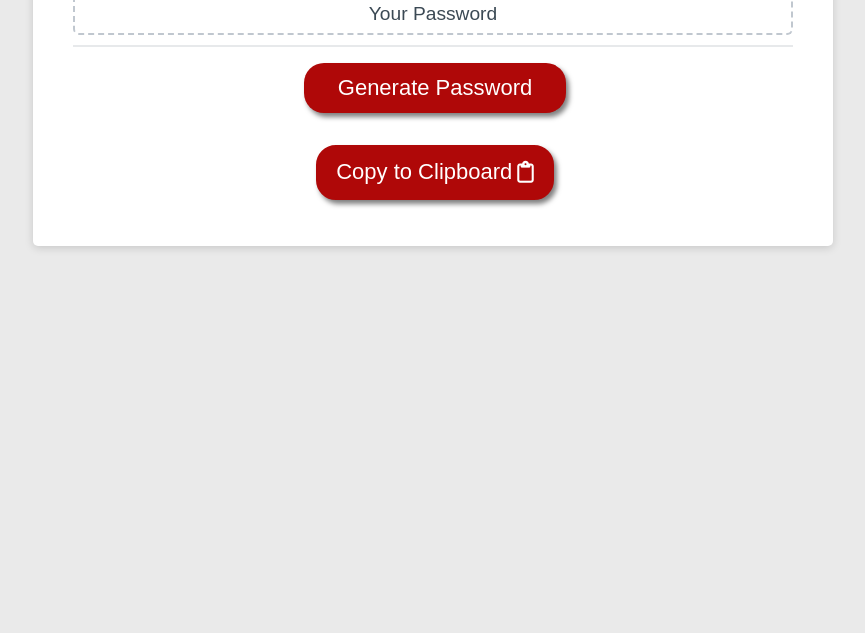
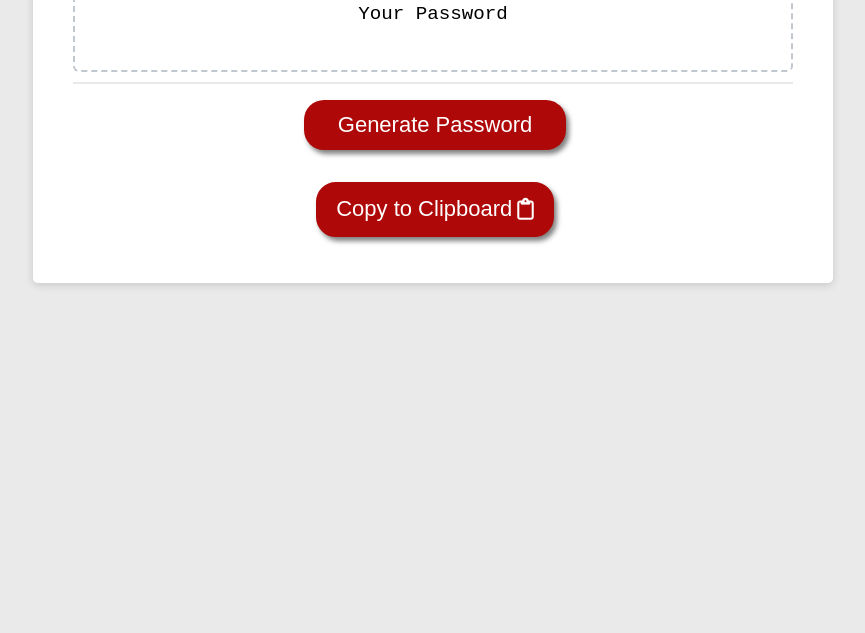
Before and after one commit to PrismaticDevs/password_generator, a plain HTML site: page index.html in a window 1280 px wide. Shown: the part 167-800 px from the top of the page, without its empty margins (207-1072 px from the left). Drawn offline with Linux system fonts and the light colour scheme.

Commit message:
changed result span to larger textarea

```diff
--- a/index.html
+++ b/index.html
@@ -21,20 +21,8 @@
                 <h2>Generate a Password</h2>
             </div>
             <div class="center">
-                <span id="result">Your Password</span>
+                <textarea id="result">Your Password</textarea>
             </div>
-            <!-- <div class="card-body">
-                <label for="length">Length</label>
-                <input type="number" id="length"> <br>
-                <label for="lower">Lowercase</label>
-                <input type="checkbox" id="lowercase"> <br>
-                <label for="uppercase">Uppercase</label>
-                <input type="checkbox" id="uppercase"> <br>
-                <label for="numbers">Numbers</label>
-                <input type="checkbox" id="numbers"> <br>
-                <label for="symbols">Symbols</label>
-                <input type="checkbox" id="symbols"> <br> <br>
-            </div> -->
             <div class="card-footer">
                 <div id="generate" class="btn shadow" onclick="randomize()">Generate Password</div>
             </div>
--- a/style.css
+++ b/style.css
@@ -125,7 +125,7 @@ button[disabled] {
     border: 2px dashed #c0c7cf;
     border-radius: 6px;
     resize: none;
-    overflow: hidden;
+    overflow: scroll;
 }
 
 .clipboard {
```
